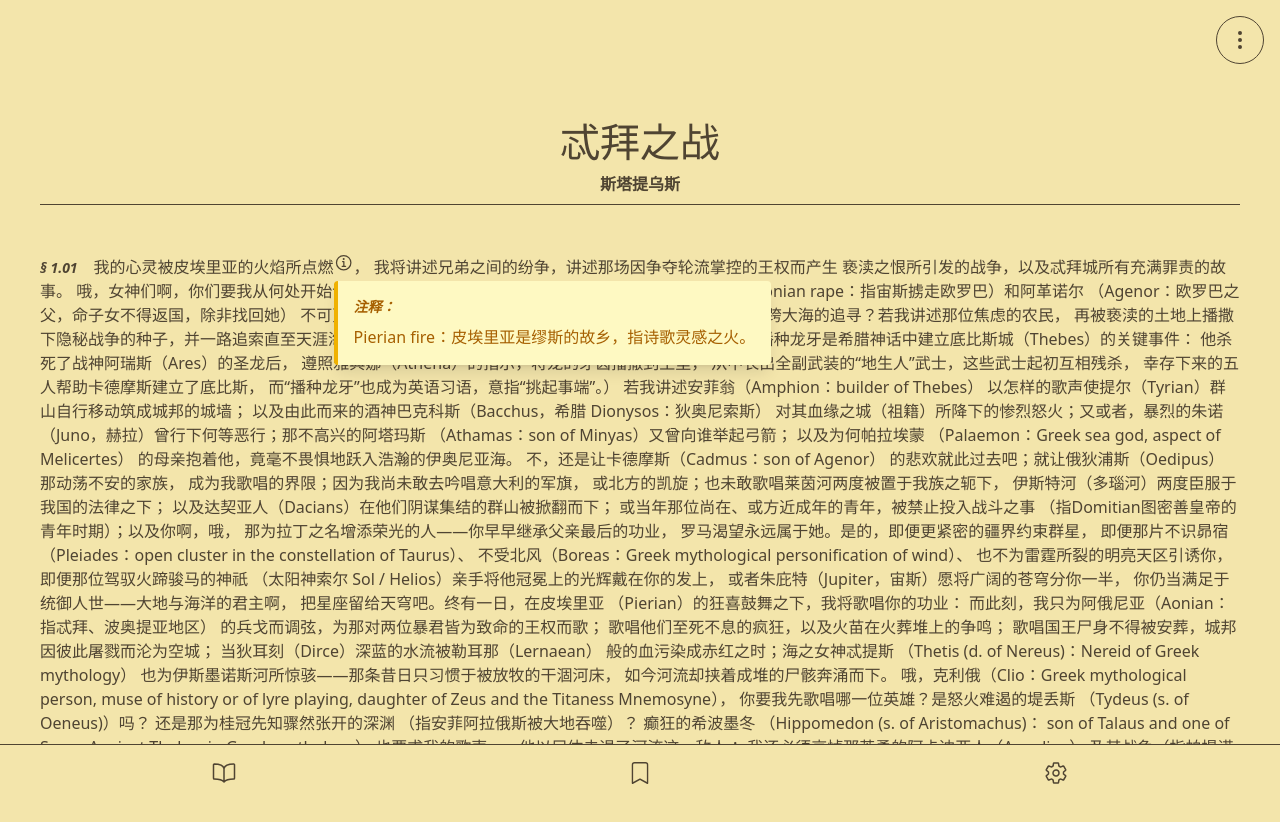
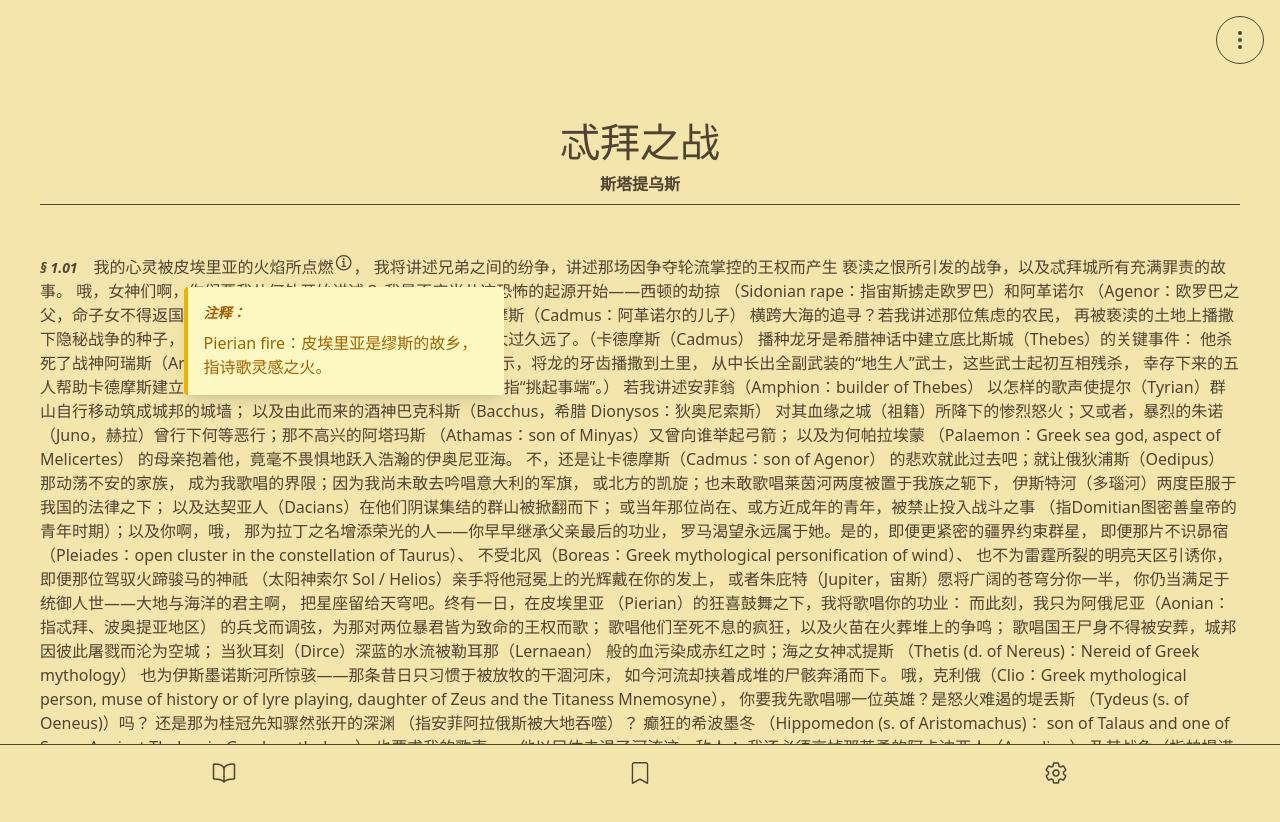
Before and after one commit to ThundeRayn/online-Reader, a React (Vite) app: page / in a window 1280 px wide. Both pictures are taken after a click on the button 343 px from the left and 263 px from the top of the page. Built offline with nearby package versions, Linux system fonts and the light colour scheme.

Commit message:
elaboration progress

```diff
--- a/src/components/Elaboration.tsx
+++ b/src/components/Elaboration.tsx
@@ -1,4 +1,4 @@
-import { useState } from 'react'
+import { useState, useRef, useEffect } from 'react'
 import { IoInformationCircleOutline } from 'react-icons/io5'
 
 interface ElaborationProps {
@@ -7,22 +7,78 @@ interface ElaborationProps {
 
 const Elaboration = ({ text }: ElaborationProps) => {
   const [isOpen, setIsOpen] = useState(false)
-  const [buttonPosition, setButtonPosition] = useState({ top: 0, left: 0 })
+  const [position, setPosition] = useState({ top: '100%', left: '50%', transform: 'translateX(-50%)' })
+  const popupRef = useRef<HTMLDivElement>(null)
+  const buttonRef = useRef<HTMLButtonElement>(null)
 
-  const handleClick = (e: React.MouseEvent<HTMLButtonElement>) => {
-    const rect = e.currentTarget.getBoundingClientRect()
-    setButtonPosition({
-      top: rect.bottom + window.scrollY,
-      left: rect.left + window.scrollX
-    })
-    setIsOpen(!isOpen)
-  }
+  useEffect(() => {
+    if (isOpen && popupRef.current && buttonRef.current) {
+      const popup = popupRef.current
+      const button = buttonRef.current.getBoundingClientRect()
+
+      const viewportWidth = window.innerWidth
+      const viewportHeight = window.innerHeight
+      const padding = 16
+
+      // Calculate max available width
+      const maxWidth = Math.min(320, viewportWidth - padding * 2)
+
+      let adjustedStyle: any = {
+        width: `${maxWidth}px`,
+        top: '100%',
+        bottom: 'auto',
+        marginTop: '8px',
+        marginBottom: '0'
+      }
+
+      // Determine horizontal position
+      const buttonCenter = button.left + button.width / 2
+      const halfWidth = maxWidth / 2
+
+      if (buttonCenter - halfWidth < padding) {
+        // Too close to left edge
+        adjustedStyle.left = '0'
+        adjustedStyle.right = 'auto'
+        adjustedStyle.transform = 'none'
+      } else if (buttonCenter + halfWidth > viewportWidth - padding) {
+        // Too close to right edge
+        adjustedStyle.left = 'auto'
+        adjustedStyle.right = '0'
+        adjustedStyle.transform = 'none'
+      } else {
+        // Center it
+        adjustedStyle.left = '50%'
+        adjustedStyle.right = 'auto'
+        adjustedStyle.transform = 'translateX(-50%)'
+      }
+
+      // Apply initial styles
+      Object.assign(popup.style, adjustedStyle)
+
+      // Check if it fits below, otherwise show above
+      setTimeout(() => {
+        const rect = popup.getBoundingClientRect()
+        if (rect.bottom > viewportHeight - padding) {
+          setPosition({
+            ...adjustedStyle,
+            top: 'auto',
+            bottom: '100%',
+            marginTop: '0',
+            marginBottom: '8px'
+          })
+        } else {
+          setPosition(adjustedStyle)
+        }
+      }, 0)
+    }
+  }, [isOpen])
 
   return (
-    <>
+    <span className="inline-block relative group">
       {/* Info Circle Button */}
       <button
-        onClick={handleClick}
+        ref={buttonRef}
+        onClick={() => setIsOpen(!isOpen)}
         className="inline-flex items-center justify-center hover:opacity-70 transition-opacity"
         aria-label="Show elaboration"
       >
@@ -38,14 +94,18 @@ const Elaboration = ({ text }: ElaborationProps) => {
             onClick={() => setIsOpen(false)}
           />
 
-          {/* Info Box */}
+          {/* Info Box - smart positioning */}
           <div
+            ref={popupRef}
+            className="absolute z-50 bg-yellow-100 border-l-4 border-yellow-500 text-yellow-700 p-4 rounded shadow-lg w-80 max-h-96 overflow-y-auto"
             style={{
-              position: 'fixed',
-              top: `${buttonPosition.top + 8}px`,
-              left: `${buttonPosition.left}px`
+              top: '100%',
+              left: '50%',
+              transform: 'translateX(-50%)',
+              marginTop: '8px',
+              maxWidth: 'calc(100vw - 16px)',
+              ...position
             }}
-            className="z-50 bg-yellow-100 border-l-4 border-yellow-500 text-yellow-700 p-4 rounded shadow-lg max-w-md min-w-[300px]"
             onClick={(e) => e.stopPropagation()}
           >
             <div className="italic text-sm font-semibold mb-2">
@@ -55,7 +115,7 @@ const Elaboration = ({ text }: ElaborationProps) => {
           </div>
         </>
       )}
-    </>
+    </span>
   )
 }
 
```
